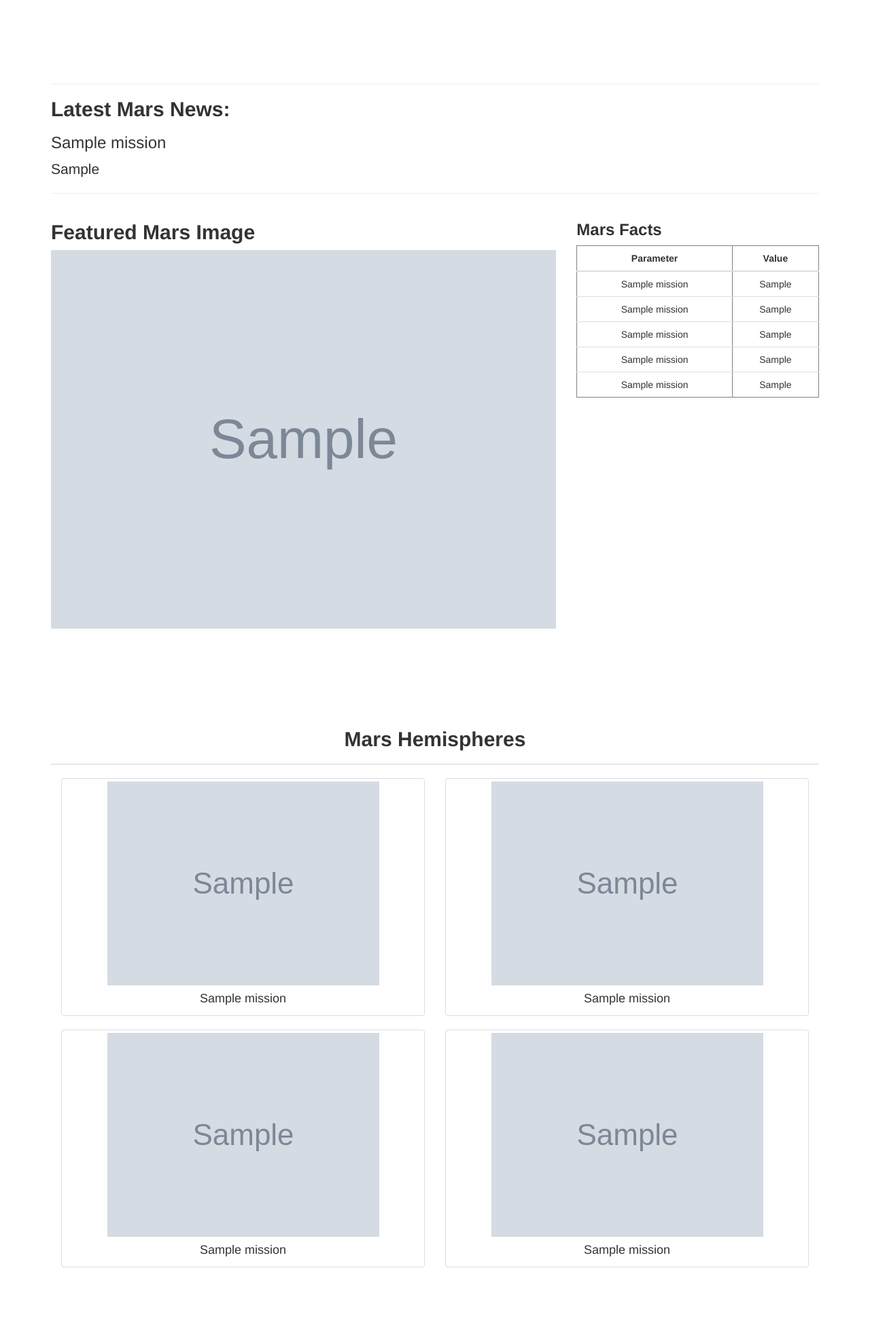
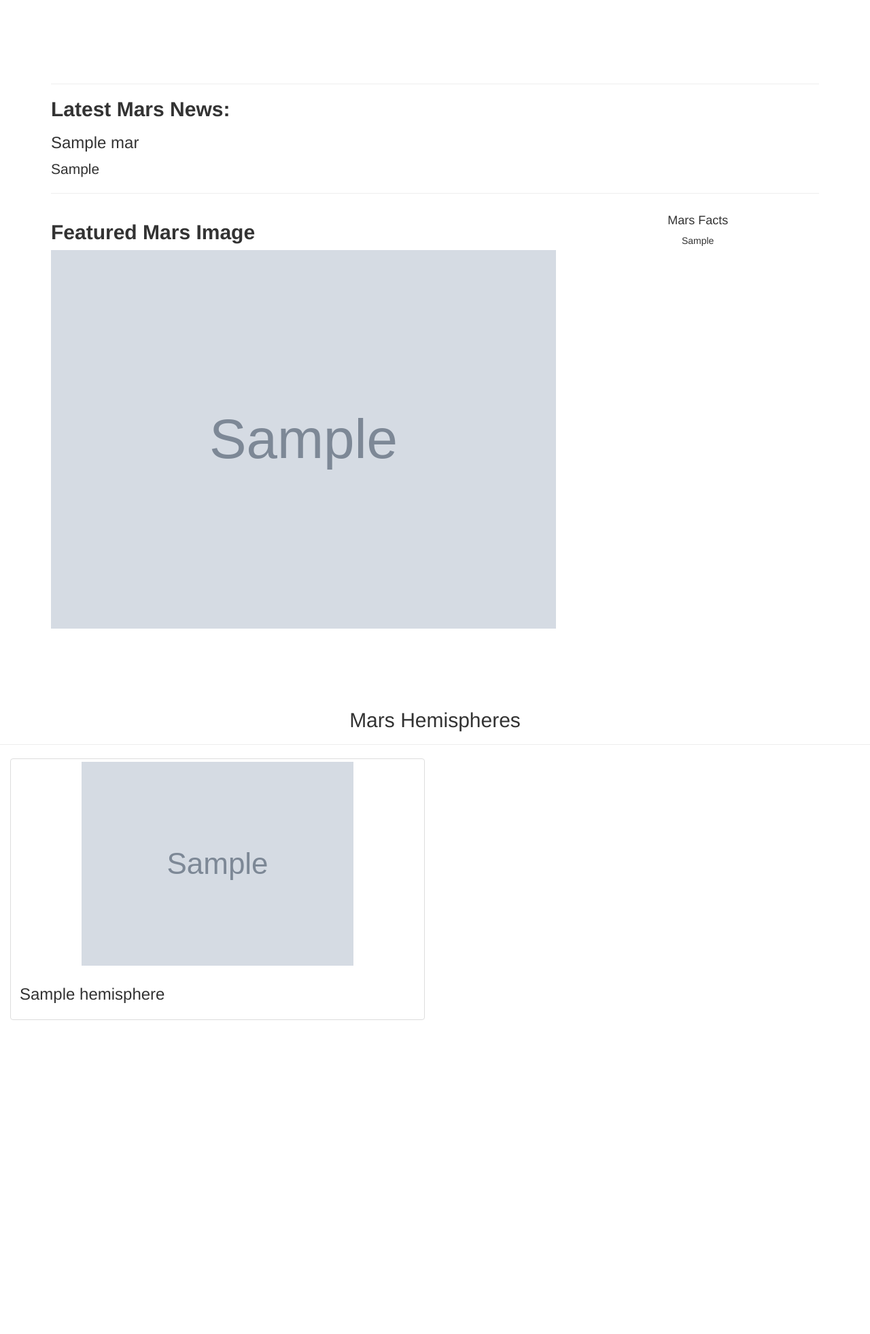
Before and after one commit to fennypatel02/Web-Scraping-Challenge, a Flask app: page / in a window 1280 px wide. Shown: the part 231-2194 px from the top of the page at 68% size. After the commit the page ends 1732 px from the top, so only its background shows below. Run offline with Flask 2, Linux system fonts and the light colour scheme; grey boxes marked "Sample" are stand-in pictures; a database or web service that is not in the repository returns one stand-in record (values such as "Sample title"); some libraries are stand-ins or nearby versions.

Commit message:
final update

```diff
--- a/Mission_to_Mars/Templates/index.html
+++ b/Mission_to_Mars/Templates/index.html
@@ -32,44 +32,15 @@
 					<div class='col-md-8'>
 
 						<h2 style="text-align:left;"><b>Featured Mars Image</b></h4>
-						<img src="{{ mission.featured_image_url }}" class='img-responsive' alt="Featured Image" width="100%" height="100%">
+							<img src="{{ mission.featured_image_url }}" class='img-responsive' alt="Featured Image"
+								width="100%" height="100%">
 
 					</div>
-				<div class='col-md-4'>
-					<h3 style="text-align:left;"><b>Mars Facts</b></h4>
-					<div class='table-responsive'>
-						<table border="1" class="dataframe table table-hover table-light">
-							<thead>
-								<tr style="text-align: center">
-									<th style="text-align: center">Parameter</th>
-									<th style="text-align: center">Value</th>
-								</tr>
-							</thead>
-							<tbody>
-								<tr>
-									<td>{{ mission.row1_title }}</td>
-									<td>{{ mission.row1_value }}</td>
-								</tr>
-								<tr>
-									<td>{{ mission.row2_title }}</td>
-									<td>{{ mission.row2_value }}</td>
-								</tr>
-								<tr>
-									<td>{{ mission.row3_title }}</td>
-									<td>{{ mission.row3_value }}</td>
-								</tr>
-								<tr>
-									<td>{{ mission.row4_title }}</td>
-									<td>{{ mission.row4_value }}</td>
-								</tr>
-								<tr>
-									<td>{{ mission.row5_title }}</td>
-									<td>{{ mission.row5_value }}</td>
-								</tr>
-								<tr>
-								</tr>
-							</tbody>
-						</table>
+					<div class="col-md-4">
+						<!-- Mars Facts -->
+						<div class="row" id="mars-facts">
+							<h4>Mars Facts</h4>
+							{{ mission.table_data | safe }}
 						</div>
 					</div>
 				</div>
@@ -78,42 +49,23 @@
 
 
 		<div class="w3-container">
-		<div style="background:transparent !important" class="jumbotron text-center">
-			<h2><b>Mars Hemispheres</b></h2>
-			<hr>
-			<div class="col">
-				<div class="container">
-					<div class="row">
+			<div class="row" id="mars-hemispheres">
+				<div class="page-header">
+					<h2 class="text-center">Mars Hemispheres</h2>
+				</div>
+
+				{% for hemisphere in mission.hem_img_urls %}
 				<div class="col-md-6">
-							<div class='thumbnail'>
-								<img src="{{ mission.url1_img }}" class='img-responsive' alt="{{ mission.url1_title }}">
-								<h4>{{ mission.url1_title }}</h4>
-							</div>
-						</div>
-						<div class="col-md-6">
-							<div class='thumbnail'>
-								<img src="{{ mission.url2_img }}" class='img-responsive' alt="{{ mission.url2_title }}">
-								<h4>{{ mission.url2_title }}</h4>
-							</div>
-						</div>
-						<div class="w-100"></div>
-						<div class="col-md-6">
-							<div class='thumbnail'>
-								<img src="{{ mission.url3_img }}" class='img-responsive' alt="{{ mission.url3_title }}">
-								<h4>{{ mission.url3_title }}</h4>
-							</div>
-						</div>
-						<div class="col-md-6">
-							<div class='thumbnail'>
-								<img src="{{ mission.url4_img }}" class='img-responsive' alt="{{ mission.url4_title }}">
-								<h4>{{ mission.url4_title }}</h4>
+					<div class="thumbnail">
+						<img src="{{hemisphere.img_url | default('static/images/error.png', true)}}" alt="...">
+						<div class="caption">
+							<h3>{{hemisphere.title}}</h3>
 						</div>
 					</div>
 				</div>
+				{% endfor %}
 			</div>
-			</div>
-		</div>
-	</div>
+
 		</div>
 	</div>
 </body>
--- a/Mission_to_Mars/app.py
+++ b/Mission_to_Mars/app.py
@@ -2,24 +2,26 @@
 from flask import Flask, render_template, redirect
 import scrape_mars
 import pymongo
+from flask_pymongo import PyMongo
 
 # Create an instance of Flask
 app = Flask(__name__)
-
+app.config["MONGO_URI"] = "mongodb://localhost:27017/mars_app"
+mongo = PyMongo(app)
 # Use PyMongo to establish Mongo connection
-conn = 'mongodb://localhost:27017'
-client = pymongo.MongoClient(conn)
+#conn = 'mongodb://localhost:27017'
+#client = pymongo.MongoClient(conn)
 # Create database
-db = client.mars_db
+#db = client.mars_db
 # Clear database if that exists
-client.mars_db.mission.drop()
+#client.mars_db.mission.drop()
 
 # Route to render index.html template using data from Mongo
 @app.route("/")
 def home():
 
     # Find one record of data from the mongo database
-    mission = client.mars_db.mission.find_one()
+    mission = mongo.db.mars.find_one()
 
     # Return template and data
     return render_template("index.html", mission = mission)
@@ -31,12 +33,15 @@
 def scrape():
 
     # Create collection
-    mission = client.mars_db.mission
+
+    mars = mongo.db.mars
     # Run the scrape function
     mars_web_dict = scrape_mars.scrape()
 
     # Update the Mongo database using update and upsert=True
-    mission.update({}, mars_web_dict, upsert=True)
+    #mars.update({}, mars_web_dict, upsert=True)
+
+    mars.replace_one({}, mars_web_dict, upsert=True)
 
     # Redirect back to home page (returns code 302)
     return redirect("/")
--- a/Mission_to_Mars/scrape_mars.py
+++ b/Mission_to_Mars/scrape_mars.py
@@ -7,7 +7,7 @@
 import time
 from webdriver_manager.chrome import ChromeDriverManager
 
-
+data = {}
 def scrape():
     # Chromedriver execution
     executable_path = {'executable_path': ChromeDriverManager().install()}
@@ -16,6 +16,7 @@
     #URL path
     url = 'https://redplanetscience.com/'
     browser.visit(url)
+    browser.is_element_present_by_css('div.list_text', wait_time=1)
 
     # Save HTML and parser
     html = browser.html
@@ -24,9 +25,11 @@
 
     # Get the first news from the url
     news_title = news_soup.find("div", class_="content_title").get_text()
+    data["news_title"] = news_title
 
     # Get the first paragraph of the news
     news_p = news_soup.find("div", class_="article_teaser_body").get_text()
+    data["news_p"] = news_p
 
     #JPL Mars Space Images—Featured Image
     # URL path
@@ -46,12 +49,15 @@
 
 
     featured_image_url = f'https://spaceimages-mars.com/{mars_image}'
+    data["featured_image_url"] = featured_image_url
 
 
     df = pd.read_html('https://galaxyfacts-mars.com/')[0]
-    df.head()
+    df.columns=['Description', 'Mars', 'Earth']
+    df.set_index('Description', inplace=True)
 
-    table_data = df.values.tolist()
+
+    data["table_data"] = df.to_html(classes="table table-striped")
 
 
     url = 'https://marshemispheres.com/'
@@ -73,6 +79,9 @@
 
         browser.back()
 
-    hem_img_urls
+    data["hem_img_urls"] = hem_img_urls
+
 
     browser.quit()
+
+    return data
```
Also changed, not shown: 1 other file. Lines whose indentation alone changed are shown as unchanged.
